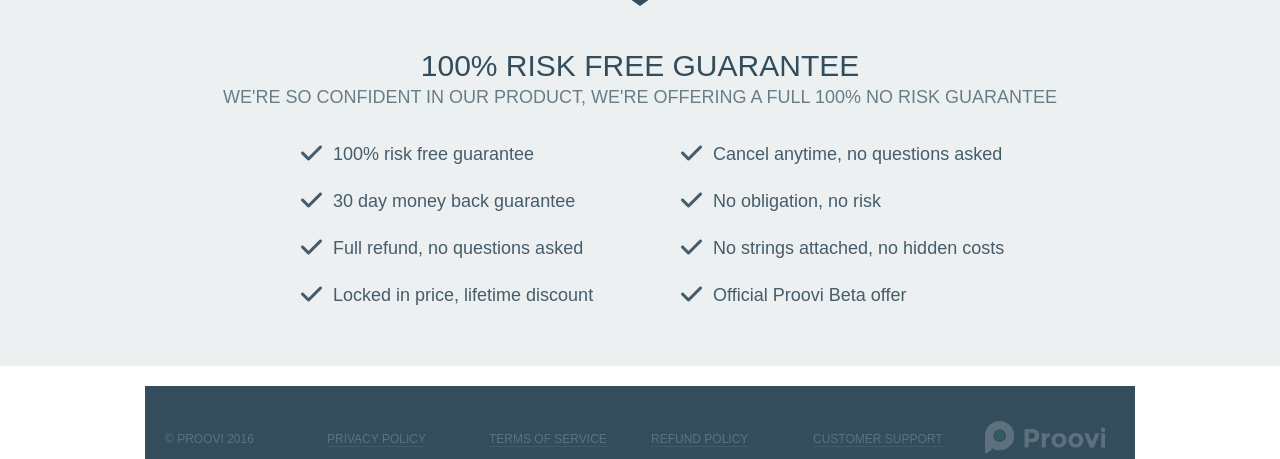
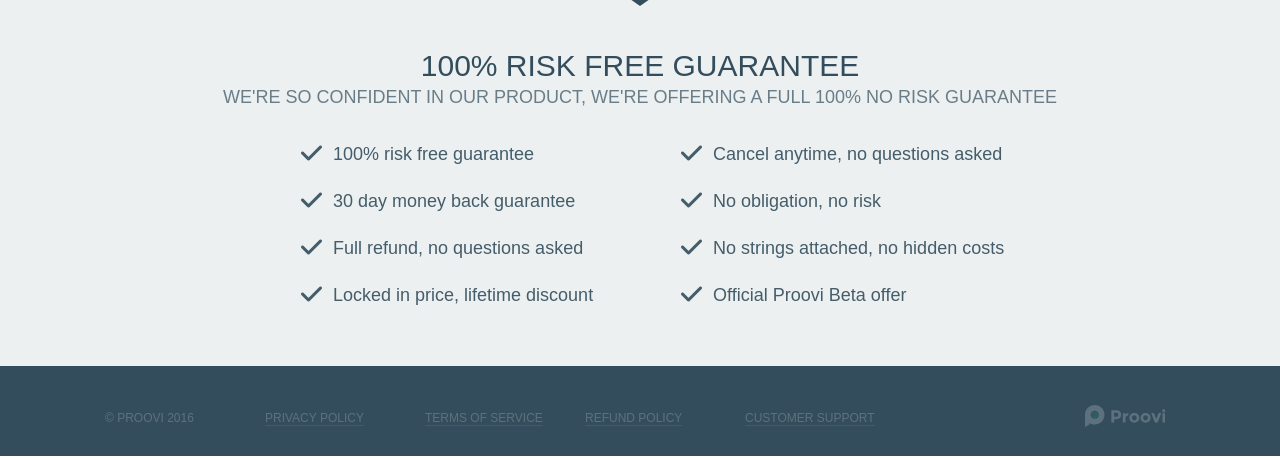
Before and after one commit to alexpriceonline/proovi-landing, a PHP site: page / in a window 1280 px wide. Shown: the part 3154-3613 px from the top of the page. Run offline with PHP 8.4, Linux system fonts and the light colour scheme; some libraries are stand-ins or nearby versions.

Commit message:
Fixed up footer

```diff
--- a/masterclass.html
+++ b/masterclass.html
@@ -230,6 +230,7 @@
           Reserve Spot &amp; Collect My Free Checklist
         </button>
       </center>
+    </section>
 
     <footer class="footer">
       <ul class="footer-list">
@@ -285,7 +286,6 @@
         title="Proovi.io"
         alt="Proovi logo"
       >
-      </footer>
 
       <!-- <Webinarjam markup>-->
       <div id="frameContent" style="-webkit-overflow-scrolling: touch !important; overflow: auto;top: 0; left: 0; background:#fff;position: fixed; width: 100%; height: 100%; display:none; z-index:2147483647;"></div>
@@ -294,8 +294,7 @@
         style="visibility:hidden; height:0px; width:0px; border:none;"
       >
       <!-- </Webinarjam markup>-->
-
-    </section>
+    </footer>
     <!-- </Main page content>-->
 
     <!--Webinarjam JS-->
--- a/src/scss/modules/_feature.scss
+++ b/src/scss/modules/_feature.scss
@@ -8,6 +8,7 @@
   display: flex;
   flex-wrap: wrap;
   justify-content: flex-end;
+  overflow: hidden;
   padding: 65px 0;
   position: relative;
 }
--- a/src/scss/modules/_footer.scss
+++ b/src/scss/modules/_footer.scss
@@ -4,7 +4,6 @@
 
 .footer {
   background-color: $blue;
-  bottom: -20px;
   padding: 40px 20px 0;
   position: relative;
   width: 100%;
@@ -13,7 +12,7 @@
     align-items: center;
     display: flex;
     margin: auto;
-    max-width: $large;
+    padding-bottom: 20px;
   }
 }
 
@@ -26,7 +25,7 @@
 
     @include break(large) {
       margin: 0 auto;
-      width: 990px;
+      width: 800px;
     }
   }
 
@@ -41,8 +40,8 @@
       text-transform: uppercase;
 
       @include break(medium) {
+        flex: 1 1 20%;
         padding: 5px 0 10px;
-        flex: 1 1 20%;
       }
 
       @include break(large) {
@@ -91,8 +90,10 @@
     }
 
     @include break(large) {
-      flex: 3 0 10%;
+      flex: 1 0 10%;
+      max-width: 100px;
       padding: 0 10px;
       top: -5px;
+      width: auto;
     }
   }
--- a/src/scss/modules/_header.scss
+++ b/src/scss/modules/_header.scss
@@ -16,7 +16,7 @@
   @include break(large) {
     margin-left: auto;
     margin-right: auto;
-    width: 990px;
+    max-width: 990px;
   }
 }
 
--- a/src/scss/modules/_magnet.scss
+++ b/src/scss/modules/_magnet.scss
@@ -12,6 +12,7 @@
     background: $blue url('/images/checklist.png') no-repeat;
     background-position: -500px;
     background-size: 1200px auto;
+    padding-bottom: 40px;
   }
 }
 
```
Also changed, not shown: css/styles.css. Lines whose indentation alone changed are shown as unchanged.
